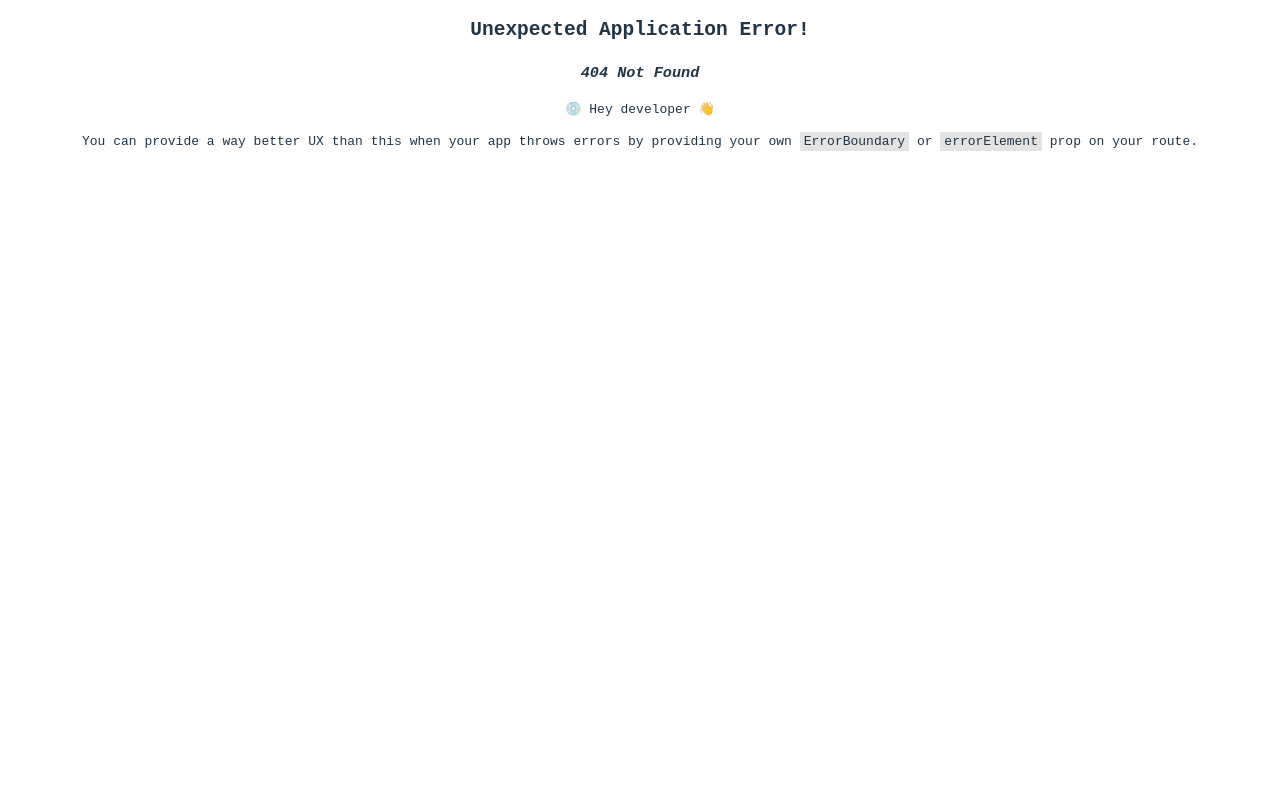
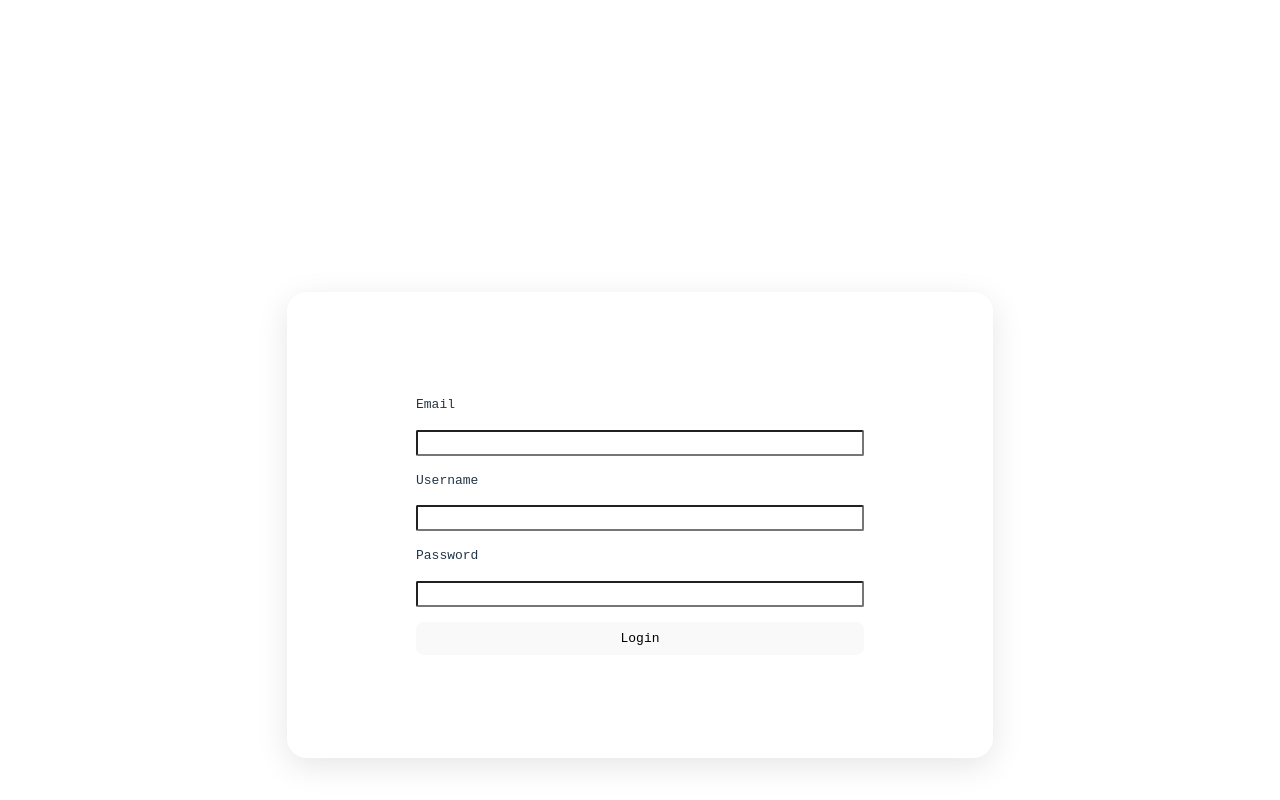
Before and after one commit to zackvalavanis/statDiamond, a React (Vite) app in the folder stat-diamond-frontend/: page /login in a window 1280 px wide. Before the commit this address had no page. Shown: the top 800 px of the page. Built offline with nearby package versions, Linux system fonts and the light colour scheme.

Commit message:
updates to the frontend including a login page, not communicating with the backend yet

```diff
--- a/stat-diamond-frontend/src/App.tsx
+++ b/stat-diamond-frontend/src/App.tsx
@@ -4,6 +4,7 @@ import { Footer } from './Screens/Footer/Footer'
 import { createBrowserRouter, RouterProvider, Outlet } from 'react-router-dom'
 import { MainPage } from './Screens/MainPage/MainPage'
 import { PlayerPage } from './Screens/PlayerPage/PlayerPage'
+import { Login } from './Screens/Auth/Login'
 
 function App() {
   const router = createBrowserRouter([
@@ -20,7 +21,8 @@ function App() {
       ),
       children: [
         { path: '/', element: <MainPage /> },
-        { path: '/player', element: <PlayerPage /> }
+        { path: '/player', element: <PlayerPage /> },
+        { path: '/login', element: <Login /> }
       ]
     }
   ])
--- /dev/null
+++ b/stat-diamond-frontend/src/Screens/Auth/Login.css
@@ -0,0 +1,39 @@
+.login-page {
+  min-height: 100vh;
+  display: flex;
+  align-items: center;
+  justify-content: center;
+}
+
+.label-login-page {
+  text-align: left;
+}
+
+.form-modal {
+  display: flex;
+  flex-direction: column;
+  align-items: center;
+  justify-content: center;
+  background-color: rgba(255, 255, 255, 0.15);
+  backdrop-filter: blur(10px);
+  width: 50%;
+  margin: 0 auto;
+  border-radius: 20px;
+  padding: 2rem;
+  border: 1px solid rgba(255, 255, 255, 0.2);
+  height: 400px;
+  box-shadow: 0 8px 32px rgba(0, 0, 0, 0.1);
+}
+
+.form {
+  display: flex;
+  flex-direction: column;
+  justify-content: center;
+  gap: 15px;
+  width: 70%;
+}
+
+.form input {
+  border-radius: 2px;
+  height: 20px;
+}
--- /dev/null
+++ b/stat-diamond-frontend/src/Screens/Auth/Login.tsx
@@ -0,0 +1,30 @@
+import './Login.css'
+
+
+// interface LoginInfo {
+//   name: string
+//   email: string
+//   password: string
+// }
+
+export function Login() {
+  return (
+    <div className='login-page'>
+      <div className='form-modal'>
+        <form className='form'>
+          <label className='label-login-page' htmlFor='username'>Email</label>
+          <input name='email'></input>
+
+          <label className='label-login-page' htmlFor='username'>Username</label>
+          <input name='username'></input>
+
+
+          <label className='label-login-page' htmlFor='password'>Password</label>
+          <input name='password_digest'></input>
+
+          <button>Login</button>
+        </form>
+      </div>
+    </div>
+  )
+}
--- a/stat-diamond-frontend/src/Screens/Footer/Footer.css
+++ b/stat-diamond-frontend/src/Screens/Footer/Footer.css
@@ -1,6 +1,7 @@
 #footer {
   display: flex;
   justify-content: center;
+  gap: 20px;
   align-items: center;
   bottom: 0;
   background-color: #ffffff;
--- a/stat-diamond-frontend/src/Screens/Footer/Footer.tsx
+++ b/stat-diamond-frontend/src/Screens/Footer/Footer.tsx
@@ -1,9 +1,15 @@
 import './Footer.css'
+import { Link } from 'react-router-dom'
 
 export function Footer() {
   return (
-    <div className='footer-container'>
-      <footer id='footer'>Stat Diamond</footer>
+    <div>
+      <div className='footer-container'>
+        <footer id='footer'>Stat Diamond
+          <Link to='/login'>Login</Link>
+        </footer>
+      </div>
+
     </div>
   )
 }
--- a/stat-diamond-frontend/src/Screens/MainPage/MainPage.tsx
+++ b/stat-diamond-frontend/src/Screens/MainPage/MainPage.tsx
@@ -15,11 +15,11 @@ export function MainPage() {
     <>
       <div className='logo-container'>
         <img className='logo' src={logo} />
-        <ModalHome
+        {/* <ModalHome
           show={modalShowing}
           onClose={() => setModalShowing(false)}
-        />
-        <button onClick={openModal}>Open Modal</button>
+        /> */}
+        {/* <button onClick={openModal}>Open Modal</button> */}
       </div>
     </>
   )
--- a/stat-diamond-frontend/src/Screens/PlayerPage/PlayerPage.tsx
+++ b/stat-diamond-frontend/src/Screens/PlayerPage/PlayerPage.tsx
@@ -1,6 +1,6 @@
 import './PlayerPage.css'
 import { PlayerModal } from './PlayerModal'
-import { useEffect, useState } from 'react'
+import { useState } from 'react'
 
 
 // interface Player {
```
